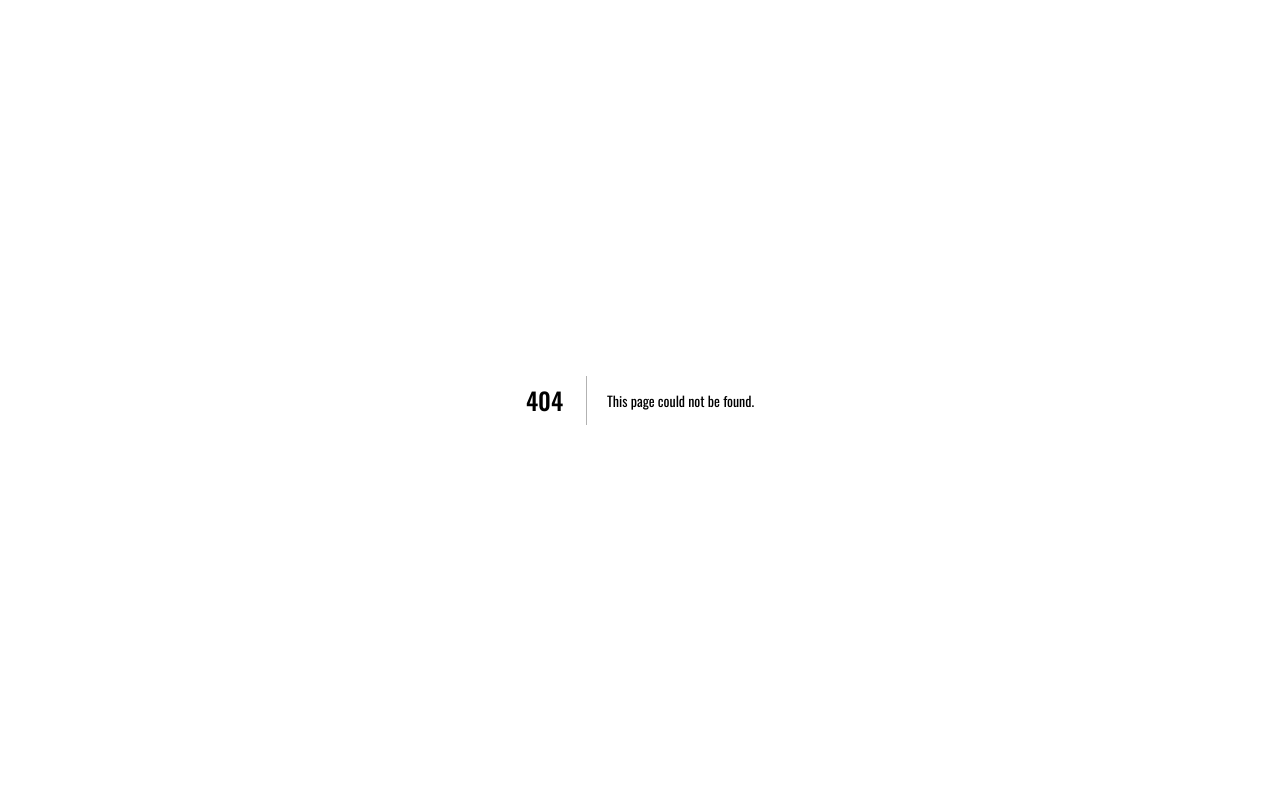
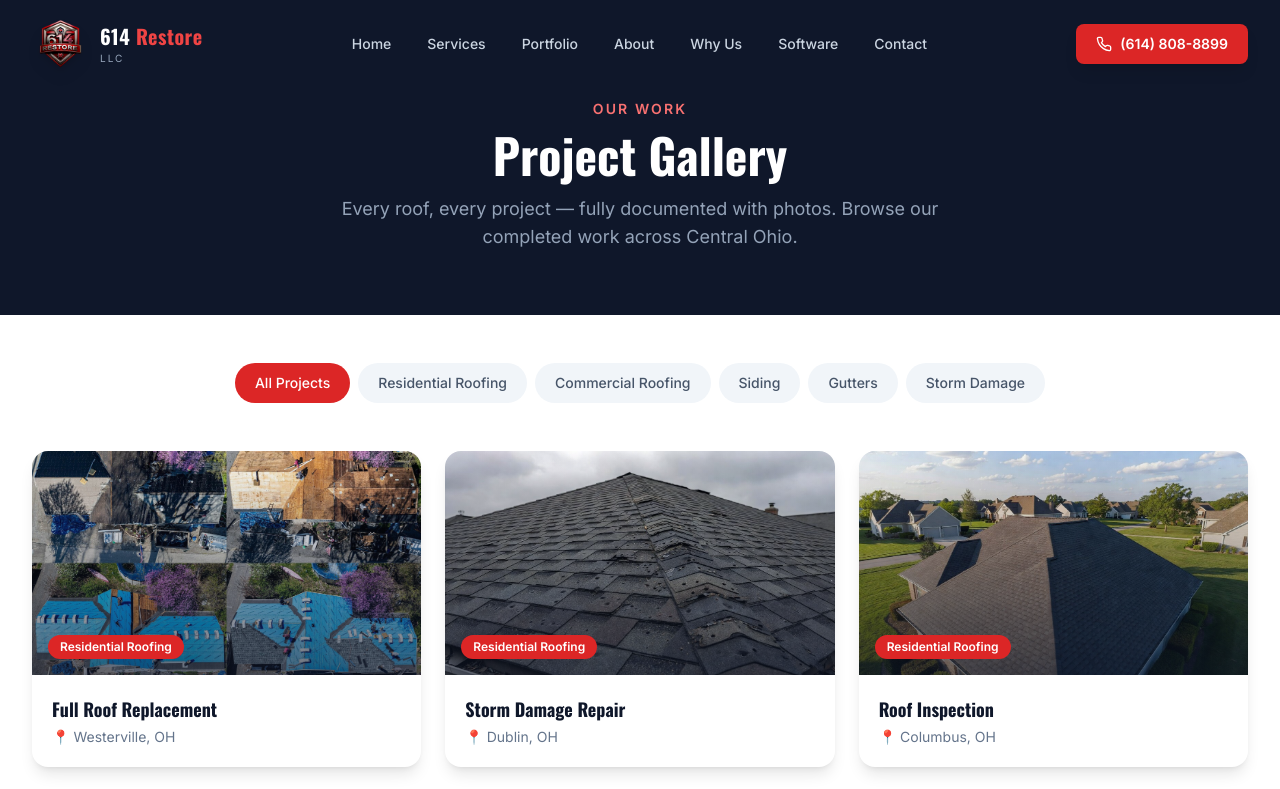
Before and after one commit to 614restore/614-site, a Next.js app: page /portfolio in a window 1280 px wide. Before the commit this address had no page. Shown: the top 789 px of the page. Built offline with nearby package versions, Linux system fonts and the light colour scheme.

Commit message:
Add portfolio page, link services to photo albums, add insurance transparency message

```diff
--- /dev/null
+++ b/src/app/portfolio/page.tsx
@@ -0,0 +1,93 @@
+'use client'
+import { useState, useEffect } from 'react'
+import Navbar from '@/components/Navbar'
+import Footer from '@/components/Footer'
+
+const categories = [
+  { id: 'all', label: 'All Projects' },
+  { id: 'residential', label: 'Residential Roofing' },
+  { id: 'commercial', label: 'Commercial Roofing' },
+  { id: 'siding', label: 'Siding' },
+  { id: 'gutters', label: 'Gutters' },
+  { id: 'storm', label: 'Storm Damage' },
+]
+
+const projects = [
+  { id: 1, category: 'residential', title: 'Full Roof Replacement', location: 'Westerville, OH', image: '/images/work-gallery-1.jpg' },
+  { id: 2, category: 'residential', title: 'Storm Damage Repair', location: 'Dublin, OH', image: '/images/storm-damage.jpg' },
+  { id: 3, category: 'residential', title: 'Roof Inspection', location: 'Columbus, OH', image: '/images/hero-roof.jpg' },
+  { id: 4, category: 'commercial', title: 'TPO Flat Roof Installation', location: 'Reynoldsburg, OH', image: '/images/work-gallery-1.jpg' },
+  { id: 5, category: 'siding', title: 'Fiber Cement Siding', location: 'Grove City, OH', image: '/images/siding-work.jpg' },
+  { id: 6, category: 'storm', title: 'Hail Damage Restoration', location: 'Pickerington, OH', image: '/images/storm-damage.jpg' },
+  { id: 7, category: 'residential', title: 'Asphalt Shingle Roof', location: 'Upper Arlington, OH', image: '/images/hero-roof.jpg' },
+  { id: 8, category: 'gutters', title: 'Seamless Gutter Install', location: 'Worthington, OH', image: '/images/gutter-install.jpg' },
+]
+
+export default function PortfolioPage() {
+  const [active, setActive] = useState('all')
+
+  useEffect(() => {
+    const params = new URLSearchParams(window.location.search)
+    const cat = params.get('cat')
+    if (cat) setActive(cat)
+  }, [])
+
+  const filtered = active === 'all' ? projects : projects.filter(p => p.category === active)
+
+  return (
+    <main className="min-h-screen bg-white">
+      <Navbar />
+      <div className="pt-24 pb-16 bg-steel-900">
+        <div className="max-w-7xl mx-auto px-4 sm:px-6 lg:px-8 text-center">
+          <span className="inline-block text-red-400 font-semibold text-sm uppercase tracking-[0.15em] mb-3">Our Work</span>
+          <h1 className="text-4xl sm:text-5xl font-heading font-bold text-white mb-4">Project Gallery</h1>
+          <p className="text-steel-400 text-lg max-w-2xl mx-auto">Every roof, every project — fully documented with photos. Browse our completed work across Central Ohio.</p>
+        </div>
+      </div>
+
+      <div className="max-w-7xl mx-auto px-4 sm:px-6 lg:px-8 py-12">
+        <div className="flex flex-wrap gap-2 justify-center mb-12">
+          {categories.map(cat => (
+            <button
+              key={cat.id}
+              onClick={() => setActive(cat.id)}
+              className={`px-5 py-2.5 rounded-full font-medium text-sm transition-all ${
+                active === cat.id
+                  ? 'bg-red-600 text-white'
+                  : 'bg-steel-100 text-steel-600 hover:bg-steel-200'
+              }`}
+            >
+              {cat.label}
+            </button>
+          ))}
+        </div>
+
+        <div className="grid md:grid-cols-2 lg:grid-cols-3 gap-6">
+          {filtered.map(project => (
+            <div key={project.id} className="group bg-white rounded-2xl shadow-lg overflow-hidden hover:shadow-2xl transition-all duration-300">
+              <div className="h-56 overflow-hidden relative">
+                <img src={project.image} alt={project.title} className="w-full h-full object-cover group-hover:scale-110 transition-transform duration-500" />
+                <div className="absolute inset-0 bg-gradient-to-t from-steel-900/60 to-transparent" />
+                <div className="absolute bottom-4 left-4">
+                  <span className="inline-block bg-red-600 text-white text-xs font-semibold px-3 py-1 rounded-full">
+                    {categories.find(c => c.id === project.category)?.label}
+                  </span>
+                </div>
+              </div>
+              <div className="p-5">
+                <h3 className="font-heading font-bold text-steel-900 text-lg mb-1">{project.title}</h3>
+                <p className="text-steel-500 text-sm">📍 {project.location}</p>
+              </div>
+            </div>
+          ))}
+        </div>
+
+        {filtered.length === 0 && (
+          <p className="text-center text-steel-500 py-12">No projects in this category yet — check back soon!</p>
+        )}
+      </div>
+
+      <Footer />
+    </main>
+  )
+}
--- a/src/components/Navbar.tsx
+++ b/src/components/Navbar.tsx
@@ -15,10 +15,12 @@ export default function Navbar() {
 
   const links = [
     { label: 'Home', href: '/' },
-    { label: 'Services', href: '/services' },
-    { label: 'About', href: '/about' },
-    { label: 'Software', href: '/software' },
-    { label: 'Contact', href: '/contact' },
+    { label: 'Services', href: '/#services' },
+    { label: 'Portfolio', href: '/portfolio' },
+    { label: 'About', href: '/#about' },
+    { label: 'Why Us', href: '/#why-us' },
+    { label: 'Software', href: '/#software' },
+    { label: 'Contact', href: '/#contact' },
   ]
 
   return (
@@ -33,7 +35,7 @@ export default function Navbar() {
         <div className="flex items-center justify-between">
           <Link href="/" className="flex items-center gap-3 group">
             <img
-              src="/images/brand-icon.png"
+              src="/images/logo.png"
               alt="614 Restore LLC"
               className="h-14 w-14 object-contain drop-shadow-lg group-hover:scale-105 transition-transform"
             />
--- a/src/components/Services.tsx
+++ b/src/components/Services.tsx
@@ -1,9 +1,11 @@
 import { Home, Layers, Droplets, CloudLightning, FileCheck, Wrench } from 'lucide-react'
+import Link from 'next/link'
 
 const services = [
   {
     icon: Home,
     title: 'Residential Roofing',
+    href: '/portfolio?cat=residential',
     description:
       'Complete roof replacements, repairs, and maintenance for homes across Columbus. We use premium materials and back every job with solid warranties.',
     image: '/images/hero-roof.jpg',
@@ -11,13 +13,15 @@ const services = [
   {
     icon: Wrench,
     title: 'Commercial Roofing',
+    href: '/portfolio?cat=commercial',
     description:
       'Flat roofs, TPO, EPDM, and modified bitumen systems for businesses. Minimize downtime with efficient project management and quality craftsmanship.',
-    image: '/images/hero-roof.jpg',
+    image: '/images/work-gallery-1.jpg',
   },
   {
     icon: Layers,
     title: 'Siding Installation',
+    href: '/portfolio?cat=siding',
     description:
       "Transform your home's exterior with new vinyl, fiber cement, or engineered wood siding. Boost curb appeal and protect against the elements.",
     image: '/images/siding-work.jpg',
@@ -25,6 +29,7 @@ const services = [
   {
     icon: Droplets,
     title: 'Gutters & Downspouts',
+    href: '/portfolio?cat=gutters',
     description:
       'Seamless gutter installation, repair, and gutter guard systems. Proper drainage protects your foundation, landscaping, and siding.',
     image: '/images/gutter-install.jpg',
@@ -32,15 +37,17 @@ const services = [
   {
     icon: CloudLightning,
     title: 'Storm Restoration',
+    href: '/portfolio?cat=storm',
     description:
       'Hail, wind, and storm damage? We respond fast with thorough inspections and document everything for your insurance claim.',
     image: '/images/storm-damage.jpg',
   },
   {
     icon: FileCheck,
-    title: 'Insurance Assistance',
+    title: 'Insurance Claims Assistance',
+    href: '/portfolio?cat=storm',
     description:
-      "Navigating an insurance claim shouldn't be stressful. We work directly with your adjuster to ensure you get what you deserve — no shortcuts.",
+      'We guide you through the entire insurance process — from inspection to final payment. Insurance companies are notorious for trying to get out of paying what you\'re owed. We make sure that doesn\'t happen.',
     image: '/images/storm-damage.jpg',
   },
 ]
@@ -66,9 +73,10 @@ export default function Services() {
           {services.map((service, index) => {
             const Icon = service.icon
             return (
-              <div
+              <Link
                 key={index}
-                className="group bg-white rounded-2xl shadow-lg shadow-steel-200/50 hover:shadow-2xl overflow-hidden transition-all duration-300 hover:-translate-y-2"
+                href={service.href}
+                className="group bg-white rounded-2xl shadow-lg hover:shadow-2xl overflow-hidden transition-all duration-300 hover:-translate-y-2 block"
               >
                 <div className="h-48 overflow-hidden relative">
                   <img
@@ -89,8 +97,11 @@ export default function Services() {
                   <p className="text-steel-500 leading-relaxed text-sm">
                     {service.description}
                   </p>
+                  <span className="inline-flex items-center gap-1 text-red-600 text-sm font-semibold mt-3 group-hover:gap-2 transition-all">
+                    View projects →
+                  </span>
                 </div>
-              </div>
+              </Link>
             )
           })}
         </div>
```
